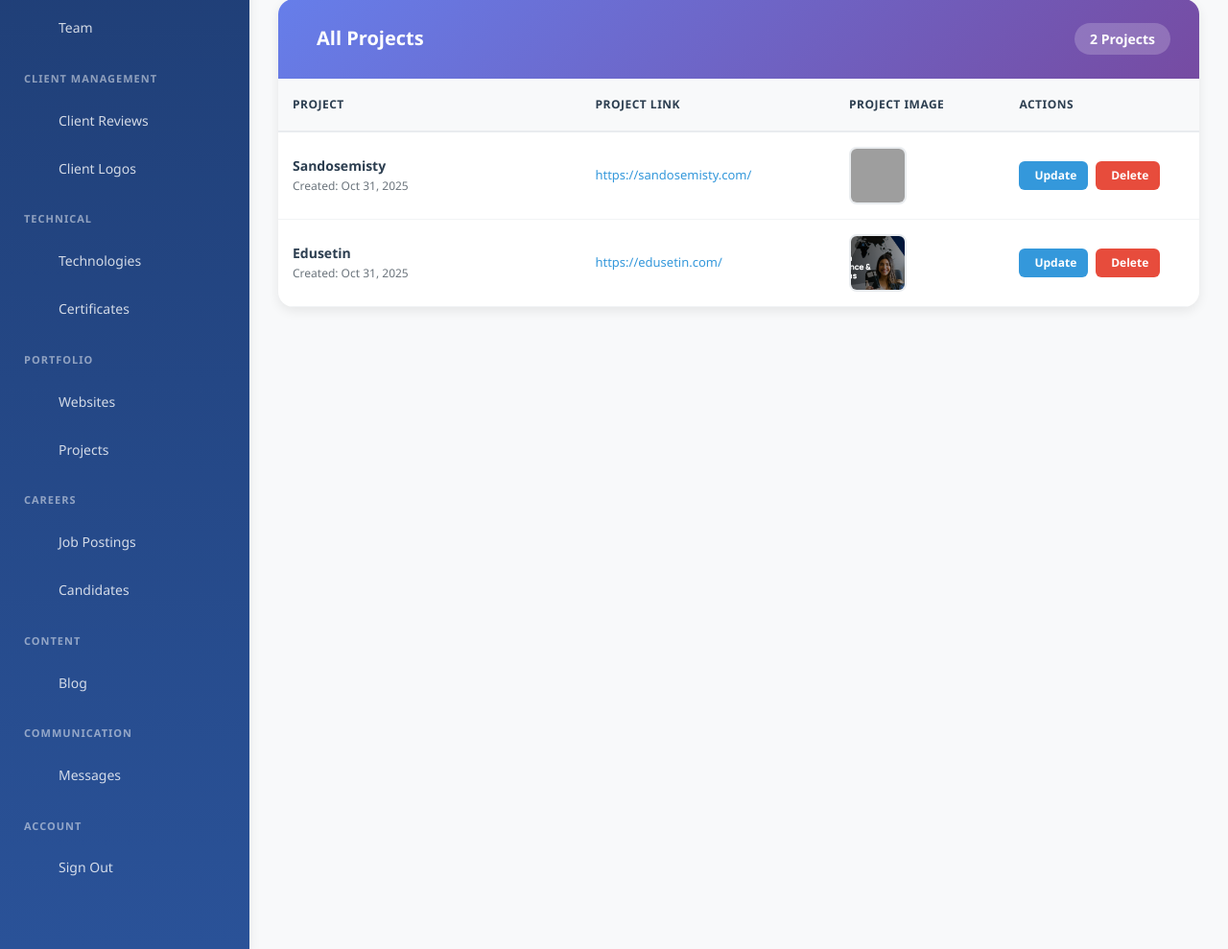
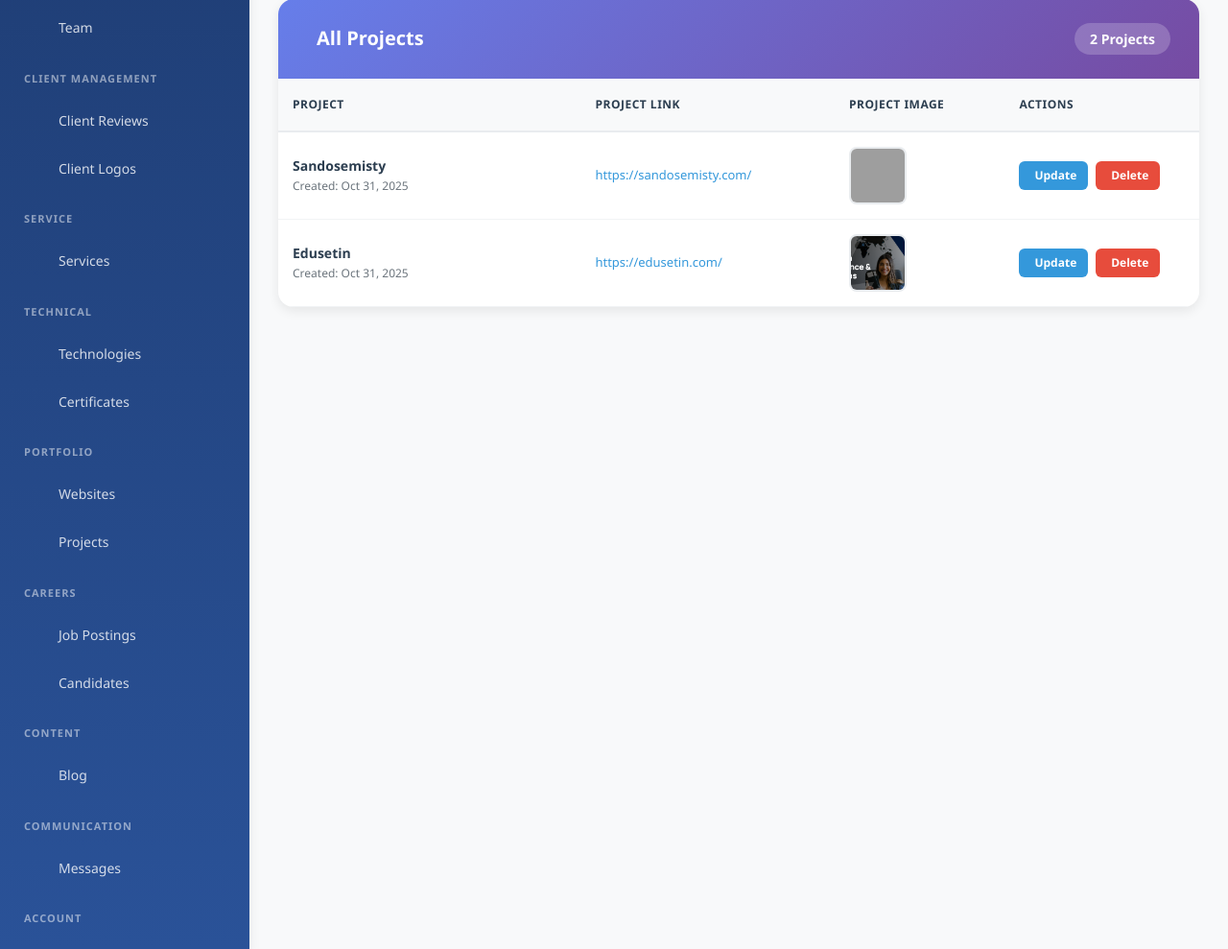
Before and after one commit to ajaydevz/vynzora-ai, a Django app: page /view-projects/ in a window 1280 px wide. Shown: the part 194-1183 px from the top of the page at 96% size. Run offline with Django 5.2, Linux system fonts and the light colour scheme; a user stored in the database is signed in; data comes from the database, SQL or seed files in the repository; some libraries are stand-ins or nearby versions; grey boxes are pictures that could not be loaded.

Commit message:
setup for hosting

```diff
--- a/templates/admin_home/base.html
+++ b/templates/admin_home/base.html
@@ -961,6 +961,21 @@
         </div>
       </li>
 
+      <li class="nav-item nav-category">Service</li>
+      <li class="nav-item">
+        <a class="nav-link" data-bs-toggle="collapse" href="#contact12" aria-expanded="false">
+          <i class="menu-icon mdi mdi-code-tags"></i>
+          <span class="menu-title">Services</span>
+          <i class="menu-arrow"></i>
+        </a>
+        <div class="collapse" id="contact12">
+          <ul class="nav flex-column sub-menu">
+            <li class="nav-item"> <a class="nav-link" href="{% url 'service_add'%}">Add Service</a></li>
+            <li class="nav-item"> <a class="nav-link" href="{% url 'service_list'%}">View Service</a></li>
+          </ul>
+        </div>
+      </li>
+
       <li class="nav-item nav-category">Technical</li>
       <li class="nav-item">
         <a class="nav-link" data-bs-toggle="collapse" href="#contact12" aria-expanded="false">
@@ -975,6 +990,7 @@
           </ul>
         </div>
       </li>
+
 
       <li class="nav-item">
         <a class="nav-link" data-bs-toggle="collapse" href="#certificate" aria-expanded="false">
--- a/templates/admin_home/view_projects.html
+++ b/templates/admin_home/view_projects.html
@@ -809,7 +809,7 @@
         <i class="mdi mdi-briefcase-outline"></i>
         <h3>No Projects Yet</h3>
         <p>Start showcasing your work by adding your first project</p>
-        <a href="{% url 'add_projects' %}" class="btn-add">
+        <a href="{% url 'add_project' %}" class="btn-add">
           <i class="mdi mdi-plus"></i>
           Add First Project
         </a>
--- a/vynzora_pro/settings.py
+++ b/vynzora_pro/settings.py
@@ -29,6 +29,7 @@ SECRET_KEY = 'django-insecure-tbme)+s(anaw1qs6(j#xe#4vqil&3t@6led*q+%k7#c+94tfbk
 DEBUG = True
 
 ALLOWED_HOSTS = ['https://vynzora-ai-1.onrender.com','vynzora-ai-1.onrender.com']
+# ALLOWED_HOSTS = ['*']
 
 
 # Application definition
```
